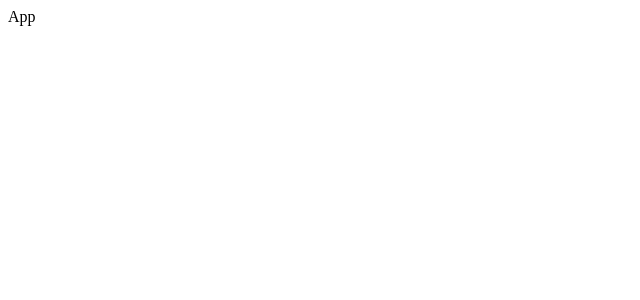
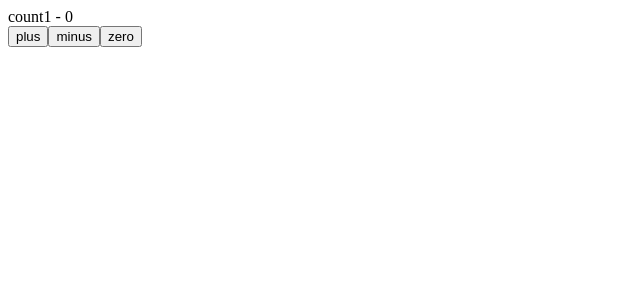
Before and after one commit to Igor40ivskyi/dec-2023-react, a React (Create React App) app: page / in a window 1280 px wide. Shown: the top 300 px of the page, without its empty margins (0-640 px from the left). Built offline with nearby package versions, Linux system fonts and the light colour scheme.

Commit message:
redux-toolkit part2 practice

```diff
--- a/package.json
+++ b/package.json
@@ -8,7 +8,9 @@
     "@testing-library/user-event": "^13.5.0",
     "react": "^18.2.0",
     "react-dom": "^18.2.0",
-    "react-scripts": "5.0.1"
+    "react-scripts": "5.0.1",
+    "react-redux": "^8.0.5",
+    "@reduxjs/toolkit": "^1.9.5"
   },
   "scripts": {
     "start": "react-scripts start",
--- a/src/App.js
+++ b/src/App.js
@@ -1,8 +1,19 @@
+import {useSelector} from "react-redux";
+import {One} from "./components/One";
 
 function App() {
+
+    const initialState = useSelector((state) => state.reducer);
+
+    const number = initialState.number;
+
     return (
         <div className="App">
-            App
+            <div>count1 - {number}</div>
+
+            <div>
+                <One/>
+            </div>
         </div>
     );
 }
--- /dev/null
+++ b/src/components/One.js
@@ -0,0 +1,18 @@
+import {useDispatch} from "react-redux";
+import {count1Actions} from "../redux/slices/count1Slice";
+
+const One = () => {
+
+    const dispatch = useDispatch();
+
+
+    return (
+        <div>
+            <button onClick={() => dispatch(count1Actions.inc())}>plus</button>
+            <button onClick={() => dispatch({type: 'count1Slice/dec', payload: undefined})}>minus</button>
+            <button onClick={() => dispatch(count1Actions.reset('xxxxx'))}>zero</button>
+        </div>
+    );
+};
+
+export {One};
--- a/src/index.js
+++ b/src/index.js
@@ -1,8 +1,12 @@
 import React from 'react';
 import ReactDOM from 'react-dom/client';
 import App from './App';
+import {Provider} from "react-redux";
+import {store} from "./redux/store";
 
 const root = ReactDOM.createRoot(document.getElementById('root'));
 root.render(
-    <App/>
+    <Provider store={store}>
+        <App/>
+    </Provider>
 );
--- /dev/null
+++ b/src/redux/slices/count1Slice.js
@@ -0,0 +1,35 @@
+import {createSlice} from "@reduxjs/toolkit";
+
+const initialState = {
+    number: 0
+};
+
+const slice = createSlice({
+    name: 'count1Slice',
+    initialState,
+    reducers: {
+        inc: (state, action) => {
+
+            state.number += 5;
+        },
+        dec: (state, action) => {
+            state.number -= 5;
+        },
+        reset: (state, action) => {
+            console.log(action);
+            state.number = action.payload;
+        },
+    }
+});
+
+
+const {reducer:count1Reducer, actions} = slice;
+
+const count1Actions = {
+    ...actions
+};
+
+export {
+    count1Reducer,
+    count1Actions
+};
--- /dev/null
+++ b/src/redux/store.js
@@ -0,0 +1,10 @@
+import {combineReducers, configureStore} from "@reduxjs/toolkit";
+import {count1Reducer} from "./slices/count1Slice";
+
+const rootReducer = combineReducers({
+    reducer: count1Reducer
+});
+
+export const store = configureStore({
+    reducer: rootReducer,
+});
```
Also changed, not shown: src/components/Two.js (added, +9 -0 lines).
